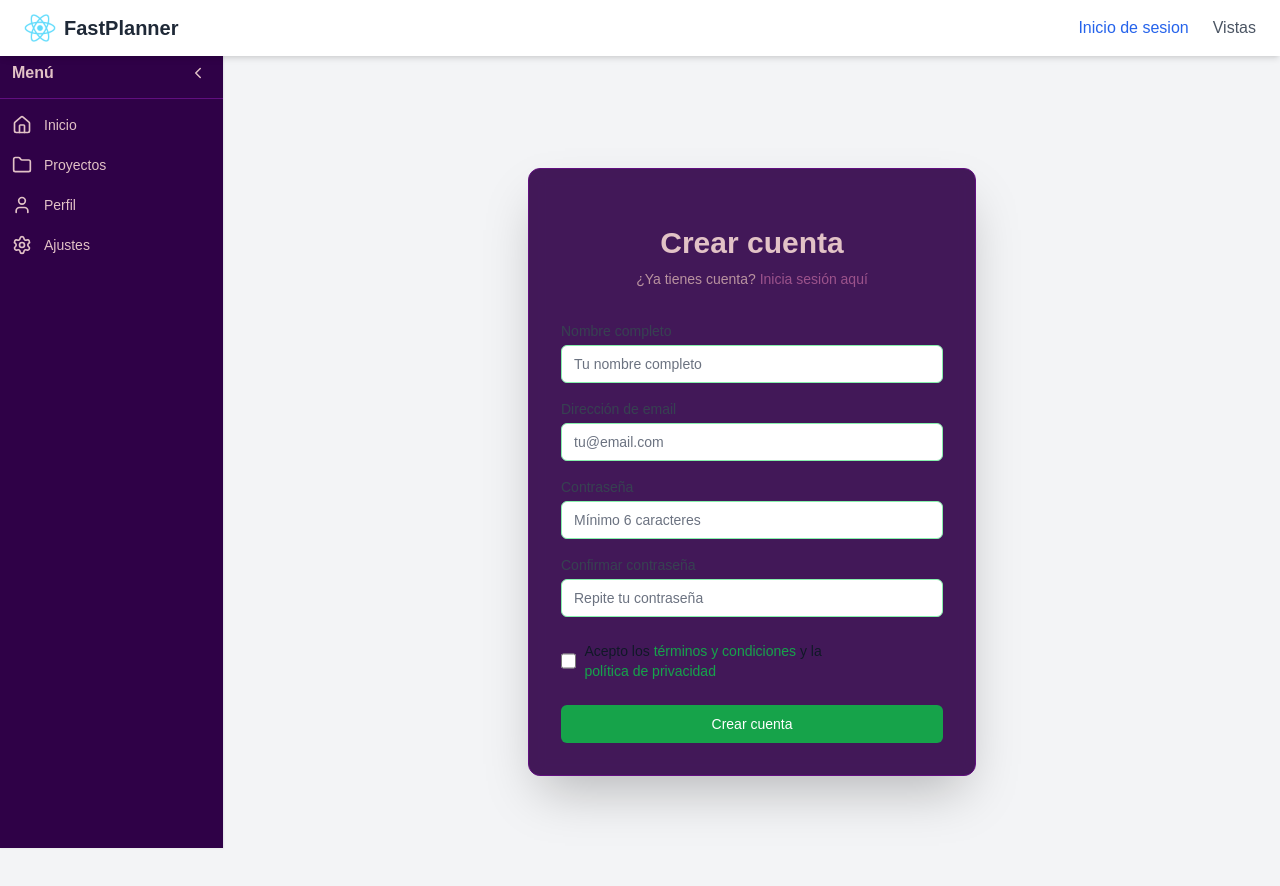
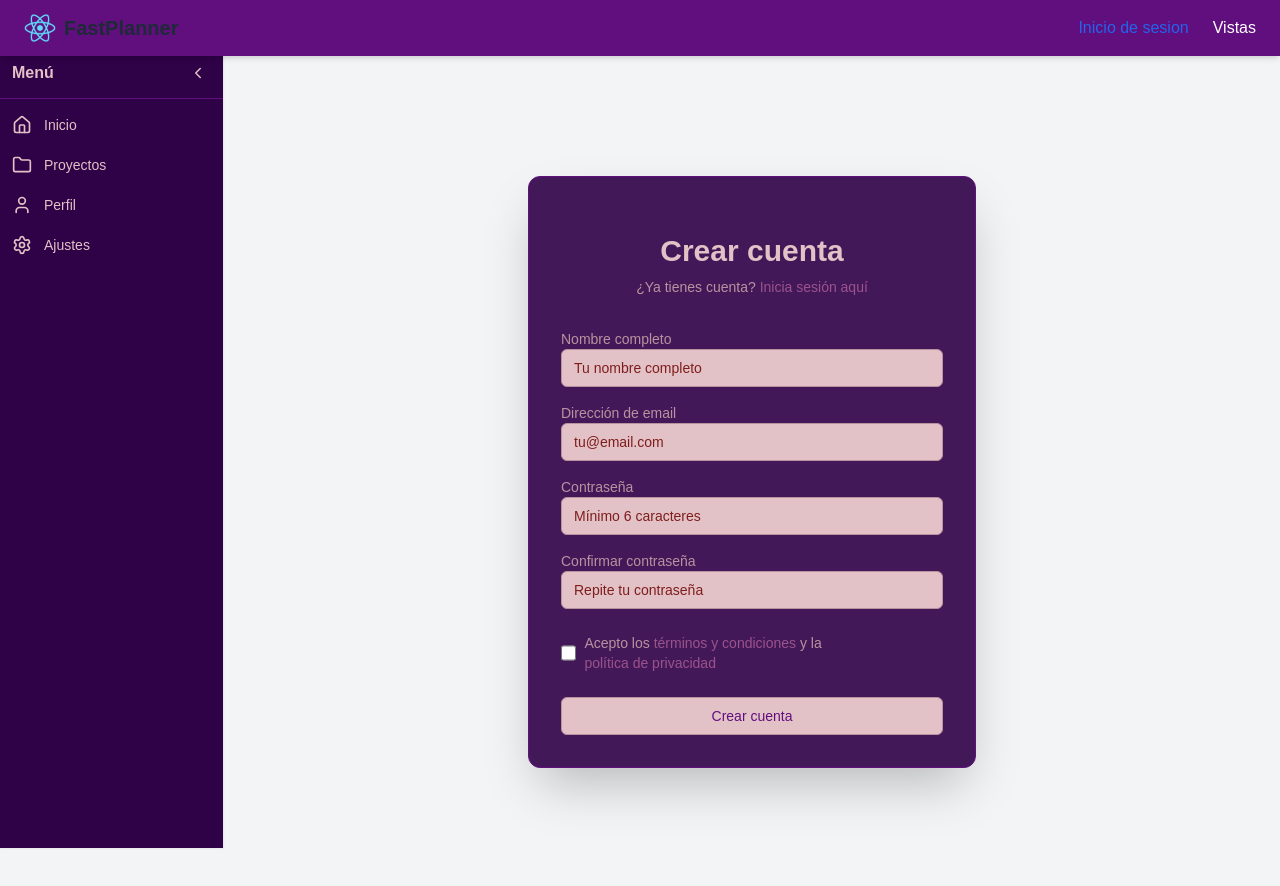
Before and after one commit to JorgeFierroo/FastPlanner, a React (Create React App) app in the folder frontend/: page /auth in a window 1280 px wide. Both pictures are taken after a click on the button "Regístrate aquí". Shown: the top 886 px of the page. Built offline with nearby package versions, Linux system fonts and the light colour scheme; the HTML template or start-up script is replaced by a standard one.

Commit message:
se mejoro el estilo de la pagina de registro

```diff
--- a/frontend/src/components/Navigation.tsx
+++ b/frontend/src/components/Navigation.tsx
@@ -10,7 +10,7 @@ const Navigation: React.FC = () => {
   ];
 
   return (
-    <header className="fixed top-0 left-0 w-full bg-white shadow-md z-50">
+    <header className="fixed top-0 left-0 w-full shadow-md z-50" style={{backgroundColor: "#610f7f"}}>
       <nav className="max-w-7xl mx-auto flex items-center justify-between px-6 py-3">
         {/* Logo */}
         <div className="flex items-center space-x-2">
@@ -33,7 +33,7 @@ const Navigation: React.FC = () => {
               className={`${
                 location.pathname === link.path
                   ? "text-blue-600 font-medium"
-                  : "text-gray-600 hover:text-blue-500"
+                  : "text-white hover:text-blue-500"
               } transition-colors`}
             >
               {link.label}
--- a/frontend/src/pages/Auth.tsx
+++ b/frontend/src/pages/Auth.tsx
@@ -297,7 +297,7 @@ const Auth: React.FC = () => {
           <form className="mt-8 space-y-6" onSubmit={handleRegisterSubmit}>
             <div className="space-y-4">
               <div>
-                <label htmlFor="register-name" className="block text-sm font-medium text-gray-700">
+                <label htmlFor="register-name" className="block text-sm font-medium" style={{color:"#b9929f"}}>
                   Nombre completo
                 </label>
                 <input
@@ -306,9 +306,12 @@ const Auth: React.FC = () => {
                   type="text"
                   autoComplete="name"
                   required
-                  className={`mt-1 appearance-none relative block w-full px-3 py-2 border ${
-                    registerErrors.name ? 'border-red-300' : 'border-green-300'
-                  } placeholder-gray-500 text-gray-900 rounded-md focus:outline-none focus:ring-2 focus:ring-green-400 focus:z-10 sm:text-sm`}
+                  className={"w-full px-3 py-2 rounded-md focus:outline-none focus:ring-2 sm:text-sm placeholder-red-900"}
+                  style={{
+                    backgroundColor:"#e2c2c6",
+                    color:"#2f0147",
+                    border: `1px solid ${registerErrors.name ?"#ff6b6b": "#b9929f" }`,
+                  }}
                   placeholder="Tu nombre completo"
                   value={registerData.name}
                   onChange={handleRegisterChange}
@@ -319,7 +322,7 @@ const Auth: React.FC = () => {
               </div>
 
               <div>
-                <label htmlFor="register-email" className="block text-sm font-medium text-gray-700">
+                <label htmlFor="register-email" className="block text-sm font-medium" style={{color:"#b9929f"}}>
                   Dirección de email
                 </label>
                 <input
@@ -328,9 +331,12 @@ const Auth: React.FC = () => {
                   type="email"
                   autoComplete="email"
                   required
-                  className={`mt-1 appearance-none relative block w-full px-3 py-2 border ${
-                    registerErrors.email ? 'border-red-300' : 'border-green-300'
-                  } placeholder-gray-500 text-gray-900 rounded-md focus:outline-none focus:ring-2 focus:ring-green-400 focus:z-10 sm:text-sm`}
+                  className={"w-full px-3 py-2 rounded-md focus:outline-none focus:ring-2 sm:text-sm placeholder-red-900"}
+                  style={{
+                    backgroundColor:"#e2c2c6",
+                    color:"#2f0147",
+                    border: `1px solid ${registerErrors.email ?"#ff6b6b": "#b9929f" }`,
+                  }}
                   placeholder="tu@email.com"
                   value={registerData.email}
                   onChange={handleRegisterChange}
@@ -341,7 +347,7 @@ const Auth: React.FC = () => {
               </div>
 
               <div>
-                <label htmlFor="register-password" className="block text-sm font-medium text-gray-700">
+                <label htmlFor="register-password" className="block text-sm font-medium" style={{color:"#b9929f"}}>
                   Contraseña
                 </label>
                 <input
@@ -350,9 +356,12 @@ const Auth: React.FC = () => {
                   type="password"
                   autoComplete="new-password"
                   required
-                  className={`mt-1 appearance-none relative block w-full px-3 py-2 border ${
-                    registerErrors.password ? 'border-red-300' : 'border-green-300'
-                  } placeholder-gray-500 text-gray-900 rounded-md focus:outline-none focus:ring-2 focus:ring-green-400 focus:z-10 sm:text-sm`}
+                  className={"w-full px-3 py-2 rounded-md focus:outline-none focus:ring-2 sm:text-sm placeholder-red-900"}
+                  style={{
+                    backgroundColor:"#e2c2c6",
+                    color:"#2f0147",
+                    border: `1px solid ${registerErrors.password ?"#ff6b6b": "#b9929f" }`,
+                  }}
                   placeholder="Mínimo 6 caracteres"
                   value={registerData.password}
                   onChange={handleRegisterChange}
@@ -363,7 +372,7 @@ const Auth: React.FC = () => {
               </div>
 
               <div>
-                <label htmlFor="register-confirmPassword" className="block text-sm font-medium text-gray-700">
+                <label htmlFor="register-confirmPassword" className="block text-sm font-medium" style={{color:"#b9929f"}}>
                   Confirmar contraseña
                 </label>
                 <input
@@ -372,9 +381,12 @@ const Auth: React.FC = () => {
                   type="password"
                   autoComplete="new-password"
                   required
-                  className={`mt-1 appearance-none relative block w-full px-3 py-2 border ${
-                    registerErrors.confirmPassword ? 'border-red-300' : 'border-green-300'
-                  } placeholder-gray-500 text-gray-900 rounded-md focus:outline-none focus:ring-2 focus:ring-green-400 focus:z-10 sm:text-sm`}
+                  className={"w-full px-3 py-2 rounded-md focus:outline-none focus:ring-2 sm:text-sm placeholder-red-900"}
+                  style={{
+                    backgroundColor:"#e2c2c6",
+                    color:"#2f0147",
+                    border: `1px solid ${registerErrors.confirmPassword ?"#ff6b6b": "#b9929f" }`,
+                  }}
                   placeholder="Repite tu contraseña"
                   value={registerData.confirmPassword}
                   onChange={handleRegisterChange}
@@ -393,13 +405,19 @@ const Auth: React.FC = () => {
                 required
                 className="h-4 w-4 text-green-600 focus:ring-green-500 border-gray-300 rounded"
               />
-              <label htmlFor="agree-terms" className="ml-2 block text-sm text-gray-900">
+              <label htmlFor="agree-terms" className="ml-2 block text-sm" style={{color:"#b9929f"}}>
                 Acepto los{' '}
-                <button type="button" className="text-green-600 hover:text-green-800 transition-colors">
+                <button type="button" className="transition-colors" style={{color:"#9c528b"}}
+                onMouseEnter={(e) => (e.currentTarget.style.color= "#e2c2c6")}
+                onMouseLeave={(e) => (e.currentTarget.style.color= "#9c528b")}
+                >
                   términos y condiciones
                 </button>{' '}
                 y la{' '}
-                <button type="button" className="text-green-600 hover:text-green-800 transition-colors">
+                <button type="button" className="transition-colors" style={{color:"#9c528b"}}
+                onMouseEnter={(e) => (e.currentTarget.style.color= "#e2c2c6")}
+                onMouseLeave={(e) => (e.currentTarget.style.color= "#9c528b")}
+                >
                   política de privacidad
                 </button>
               </label>
@@ -409,7 +427,10 @@ const Auth: React.FC = () => {
               <button
                 type="submit"
                 disabled={isLoading}
-                className="group relative w-full flex justify-center py-2 px-4 border border-transparent text-sm font-medium rounded-md text-white bg-green-600 hover:bg-green-700 focus:outline-none focus:ring-2 focus:ring-offset-2 focus:ring-green-400 disabled:opacity-50 disabled:cursor-not-allowed transition-colors"
+                className="group relative w-full flex justify-center py-2 px-4 border border-transparent text-sm font-medium rounded-md text-white focus:outline-none focus:ring-2 focus:ring-offset-2 disabled:opacity-50 disabled:cursor-not-allowed transition-colors"
+                style={{color:"#610f7f" , backgroundColor:"#e2c2c6", borderColor:"#b9929f"}}
+                onMouseEnter={(e) => (e.currentTarget.style.backgroundColor= "#b9929f")}
+                onMouseLeave={(e) => (e.currentTarget.style.backgroundColor= "#e2c2c6")}
               >
                 {isLoading ? (
                   <div className="flex items-center">
```
